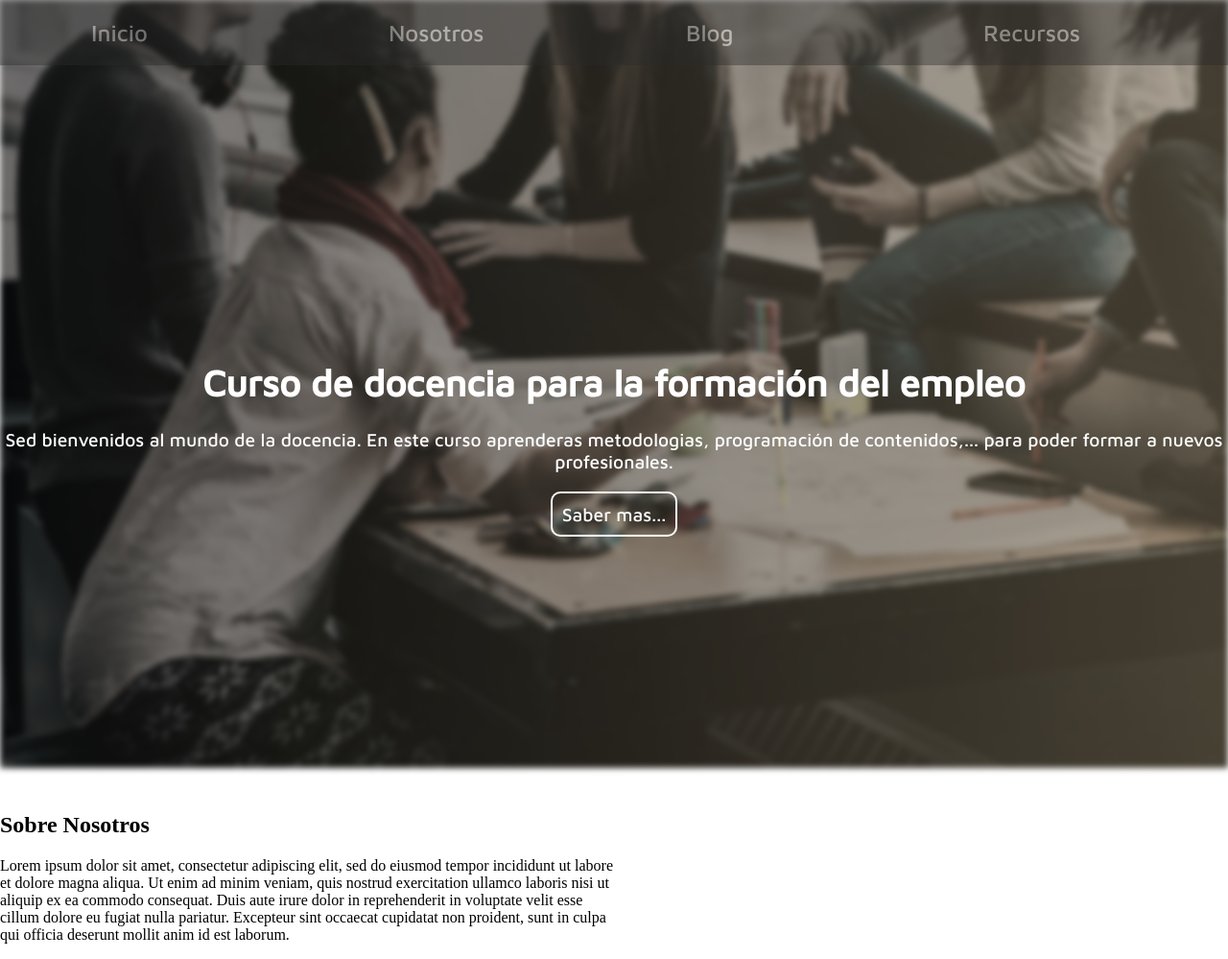
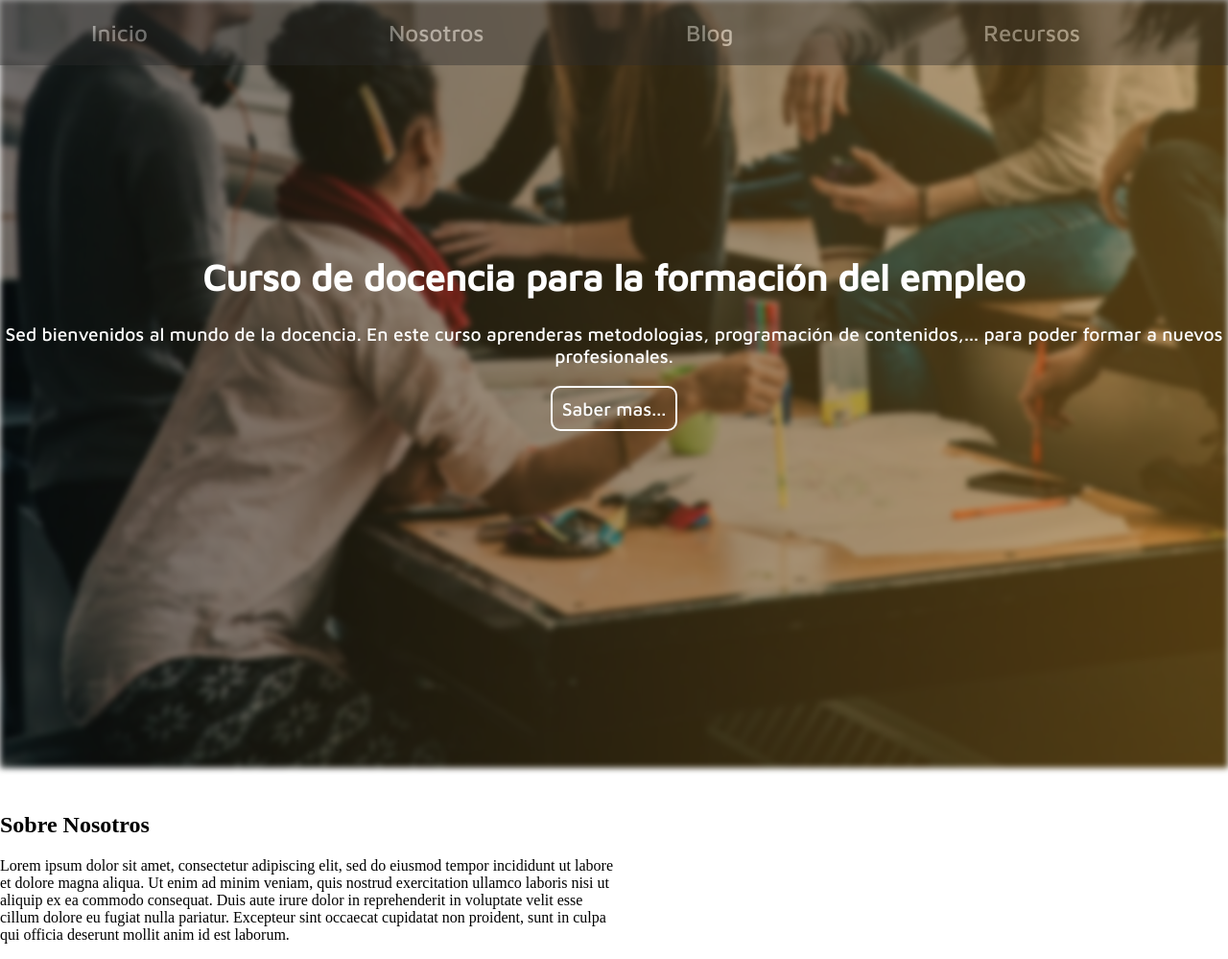
Before and after one commit to MarcosTorreiro/Docencia, a PHP site: page /html/index.html in a window 1280 px wide. Shown: the top 999 px of the page at 96% size. Run offline with PHP 8.4, Linux system fonts and the light colour scheme; some libraries are stand-ins or nearby versions.

Commit message:
bug correction

```diff
--- a/css/index.css
+++ b/css/index.css
@@ -70,7 +70,7 @@ a:hover{
   color: white;
   font-size: 1.5vw;
   position: relative;
-  top:350px;
+  top:30%;
 
 }
 
@@ -108,7 +108,7 @@ transition: 0.75s opacity;
   background: url('../other/img/people.jpg') no-repeat 50% 50%;
   background-size: cover;
   background-attachment: fixed;
-  filter: blur(3px) grayscale(70%);
+  filter: blur(3px);
 }
 
 .capa-gradiente{
```
